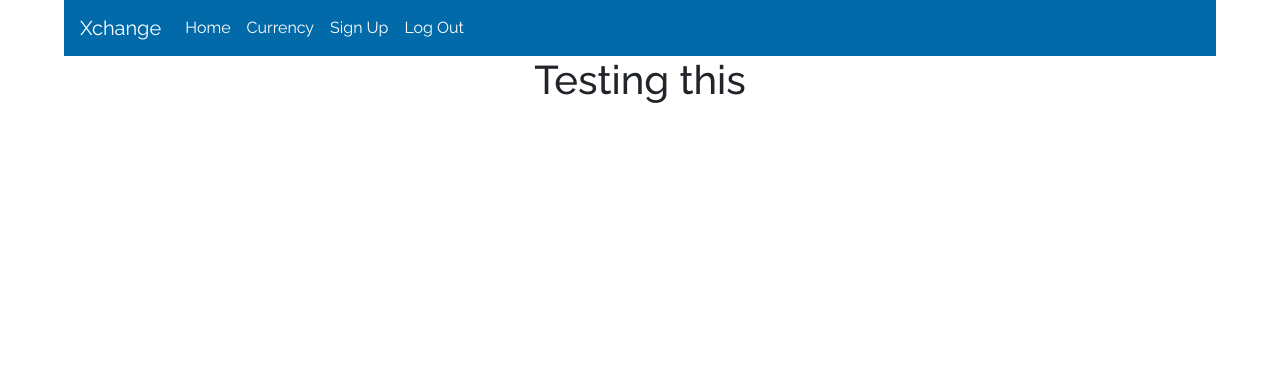
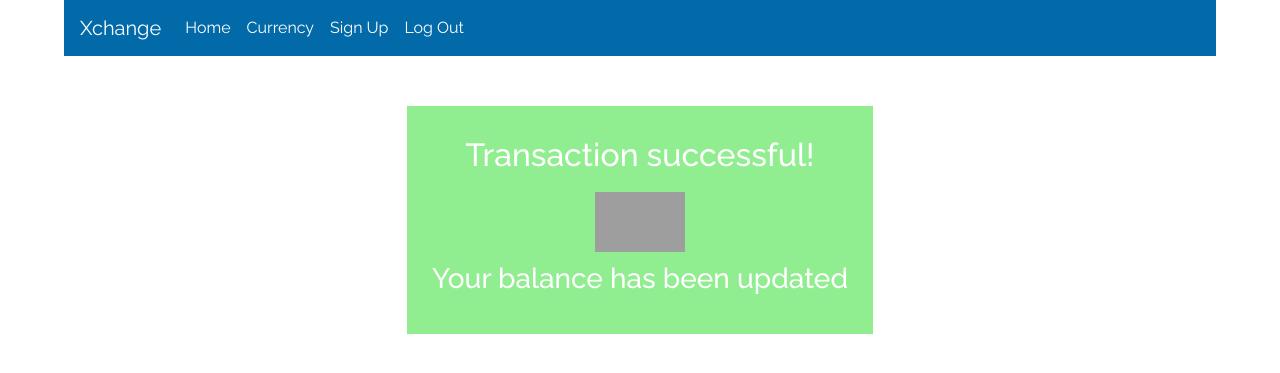
Before and after one commit to nyedun22/xchange, a Flask app: template application/templates/success.html in a window 1280 px wide. Shown: the top 373 px of the page. Run offline with Flask 3, Linux system fonts and the light colour scheme; the template is opened without the code that fills it: most values are stand-ins (such as "Sample title", 1, 10 or a date in 2020); some libraries are stand-ins or nearby versions; grey boxes are pictures that could not be loaded.

Commit message:
Front end for our last page (checking out) done; this page is not connected to the transactions page yet

```diff
--- a/application/static/styles.css
+++ b/application/static/styles.css
@@ -115,6 +115,24 @@ body {
   width: 50%;
   padding: 15px 0;
 }
+
+/* Chekout page styling */
+
+.container-success {
+  margin-top: 50px;
+  position: relative;
+  width: auto;
+  padding: 30px 25px 30px 25px;
+  background-color: #90EE90;
+  color: white;
+  text-align: center;
+}
+
+#Greentick {
+  padding-top: 10px;
+  padding-bottom: 10px;
+}
+
 /* Javascript to make home page buttons change colour when interacted */
 .container-home .btn1:hover {
   background-color: #D3D3D3;
--- a/application/templates/success.html
+++ b/application/templates/success.html
@@ -3,8 +3,9 @@
 
 <div class="d-flex justify-content-center">
     <div class="container-success">
-        <h1>Testing this</h1>
+      <h2>Transaction successful!</h2>
+      <img id="Greentick" src="https://www.pngmart.com/files/3/Green-Tick-Transparent-PNG.png" alt="Green tick" width="90" height="80">
+      <h3>Your balance has been updated</h3>
     </div>
 </div>
-
 {% endblock %}
```
Also changed, not shown: application/templates/transactions.html (+9 -3 lines).
